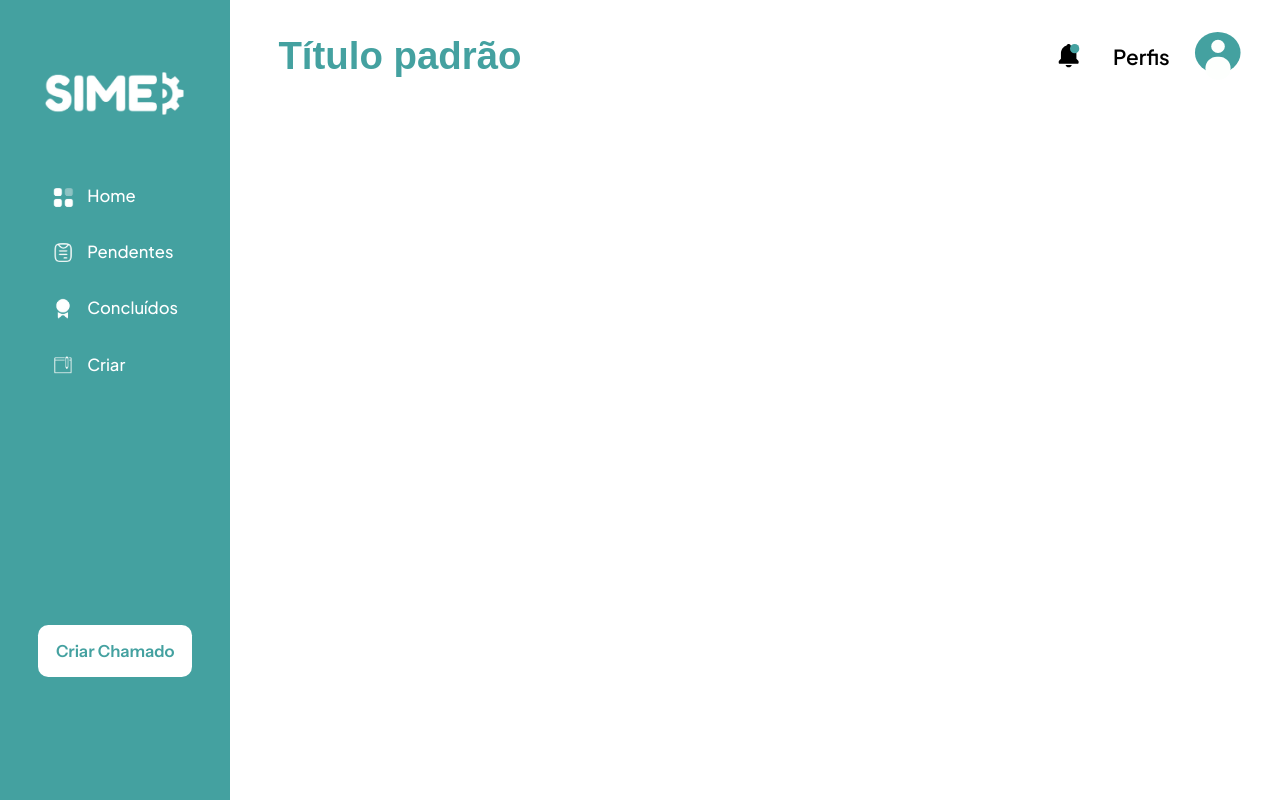
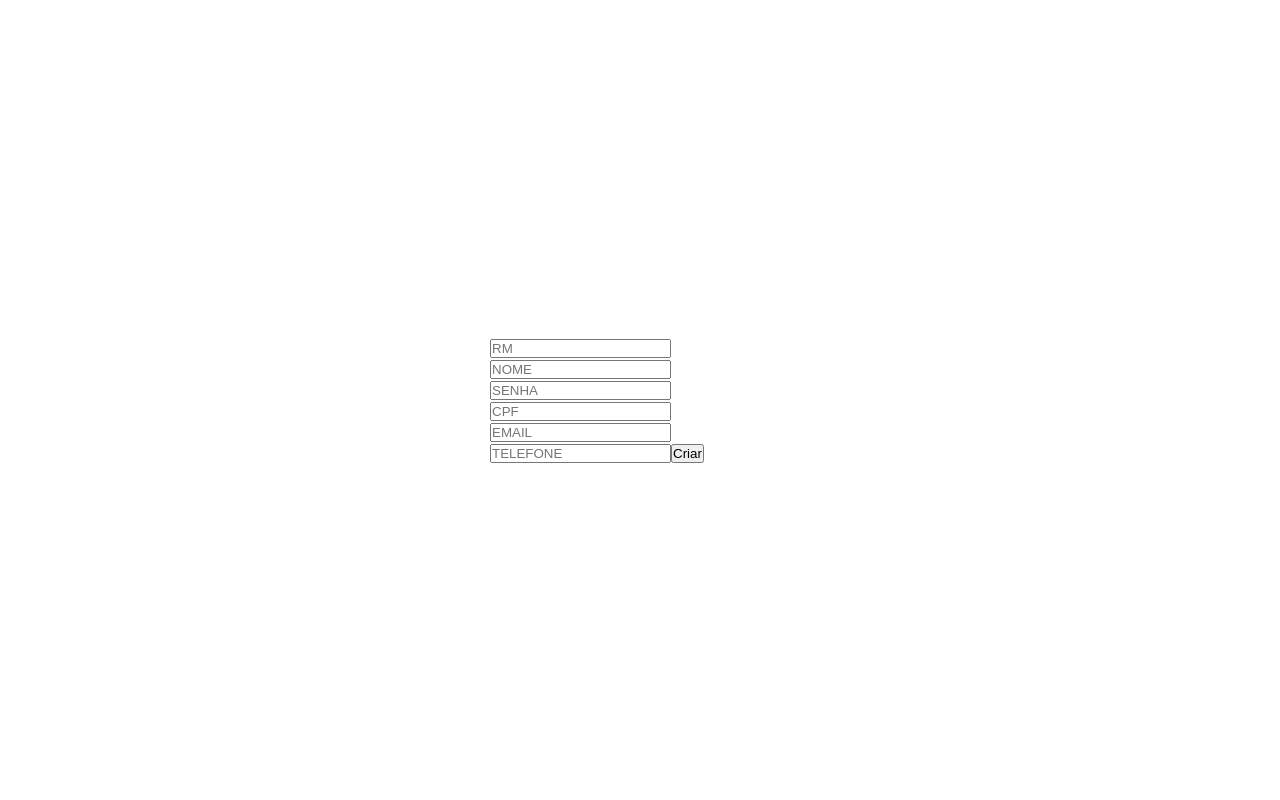
Before and after one commit to etec-SIME/SIME-web-dashboard, an Angular app in the folder SIME-web-dashboard/: page /cadastro-funcionario in a window 1280 px wide. Before the commit this address led to /. Built offline with nearby package versions, Linux system fonts and the light colour scheme; a web font is replaced by a local one.

Commit message:
:sparkles:Feat:Adicionar css simples

```diff
--- a/SIME-web-dashboard/src/app/DTOs/usuarioRequestDTO.ts
+++ b/SIME-web-dashboard/src/app/DTOs/usuarioRequestDTO.ts
@@ -1,10 +1,8 @@
 export interface usuarioRequestDTO{
     rmUsuario: string;
-    idTipoPerfil: number;
     nomeUsuario: string;
     senhaUsuario: string;
     cpfUsuario: string;
     emailUsuario: string;
     telefoneUsuario: string;
-    departamentoIds: number[];
 }
--- a/SIME-web-dashboard/src/app/app.routes.ts
+++ b/SIME-web-dashboard/src/app/app.routes.ts
@@ -15,6 +15,7 @@ import { CriarChamadoComponent } from './pages/criar-chamado/criar-chamado.compo
 import { GestorGeralComponent } from './pages/gestor-geral/gestor-geral.component';
 import { LoginComponent } from './pages/login/login.component';
 import { PaginaDeFundoComponent } from './components/pagina-de-fundo/pagina-de-fundo.component';
+import { CadastroFuncionarioComponent } from './pages/cadastro-funcionario/cadastro-funcionario.component';
 
 export const routes: Routes = [
     { path: '', component: LayoutComponent,
@@ -31,5 +32,6 @@ export const routes: Routes = [
     { path: 'escolas', component: EscolaComponent },
     {path: 'gestor-geral', component: GestorGeralComponent},
     { path: 'pagina-de-fundo', component: PaginaDeFundoComponent },
+    {path: 'cadastro-funcionario', component: CadastroFuncionarioComponent},
     { path: '**', redirectTo: '' }
 ];
--- /dev/null
+++ b/SIME-web-dashboard/src/app/pages/cadastro-funcionario/cadastro-funcionario.component.css
@@ -0,0 +1,23 @@
+body{
+  margin: 0;
+}
+
+.content-box{
+  width: 100vw;
+  height: 100vh;
+  display: flex;
+  flex-direction: row;
+  justify-content: center;
+  align-items: center;
+}
+
+.card-post{
+  display: flex;
+  width: 300px;
+  height: 200px;
+  flex-direction: column;
+  justify-content: center;
+  align-items: center;
+  margin: 10px;
+  border-radius: 5px;
+}
--- /dev/null
+++ b/SIME-web-dashboard/src/app/pages/cadastro-funcionario/cadastro-funcionario.component.html
@@ -0,0 +1,15 @@
+<div class="content-box">
+  <div class="card-post">
+    <form [formGroup]="formCadastrarUsuario">
+        <input placeholder="RM" formControlName="rmUsuario">
+        <input placeholder="NOME" formControlName="nomeUsuario">
+        <input placeholder="SENHA" formControlName="senhaUsuario">
+        <input placeholder="CPF" formControlName="cpfUsuario">
+        <input placeholder="EMAIL" formControlName="emailUsuario">
+        <input placeholder="TELEFONE" formControlName="telefoneUsuario">
+      <label>
+        <button (click)="onCadastrarUsuario()">Criar</button>
+      </label>
+    </form>
+  </div>
+</div>
--- /dev/null
+++ b/SIME-web-dashboard/src/app/pages/cadastro-funcionario/cadastro-funcionario.component.ts
@@ -0,0 +1,58 @@
+import { Component } from '@angular/core';
+import { EscolaService } from '../../services/escola/escola.service';
+import { FormBuilder, FormGroup, ReactiveFormsModule, Validators } from '@angular/forms';
+import { usuarioRequestDTO } from '../../DTOs/usuarioRequestDTO';
+
+@Component({
+  selector: 'app-cadastro-funcionario',
+  imports: [ReactiveFormsModule],
+  templateUrl: './cadastro-funcionario.component.html',
+  styleUrl: './cadastro-funcionario.component.css'
+})
+export class CadastroFuncionarioComponent {
+  formCadastrarUsuario!: FormGroup;
+  constructor(private escolaService: EscolaService, private fb: FormBuilder){
+    this.cadastrarUsuario();
+  }
+
+  cadastrarUsuario(){
+    this.formCadastrarUsuario =  this.fb.group({
+      rmUsuario: ['', Validators.required],
+      nomeUsuario: [''],
+      senhaUsuario: [''],
+      cpfUsuario: [''],
+      emailUsuario: [''],
+      telefoneUsuario: [''],
+      departamentoIds: ['']
+  })
+  }
+
+  onCadastrarUsuario(){
+    const formValue = this.formCadastrarUsuario.value;
+    const departamentos = formValue.departamentoIds;
+    const departamentoIdsArray = String(departamentos)
+.split(',')
+.map((id: string) => Number(id.trim()))
+.filter((id: number) => !isNaN(id));
+    const novoUsuario: usuarioRequestDTO = {
+      rmUsuario: String(formValue.rmUsuario),
+      nomeUsuario: String(formValue.nomeUsuario),
+      senhaUsuario: String(formValue.senhaUsuario),
+      emailUsuario: String(formValue.emailUsuario),
+      cpfUsuario: String(formValue.cpfUsuario),
+      telefoneUsuario: String(formValue.telefoneUsuario),
+    };
+
+    this.escolaService.cadastrarUsuario(novoUsuario).subscribe({
+      next: (resp) => {
+        alert("Usuario criado com sucesso!");
+        this.formCadastrarUsuario.reset();
+      },error: (err) => {
+        alert("Erro ao criar Usuario!!");
+        console.log(err)
+      }
+    })
+  }
+
+
+}
--- a/SIME-web-dashboard/src/app/pages/escola/escola.component.ts
+++ b/SIME-web-dashboard/src/app/pages/escola/escola.component.ts
@@ -401,14 +401,12 @@ export class EscolaComponent implements OnInit{
   .map((id: string) => Number(id.trim()))
   .filter((id: number) => !isNaN(id));
       const novoUsuario: usuarioRequestDTO = {
-        idTipoPerfil: Number(formValue.idTipoPerfil),
         rmUsuario: String(formValue.rmUsuario),
         nomeUsuario: String(formValue.nomeUsuario),
         senhaUsuario: String(formValue.senhaUsuario),
         emailUsuario: String(formValue.emailUsuario),
         cpfUsuario: String(formValue.cpfUsuario),
         telefoneUsuario: String(formValue.telefoneUsuario),
-        departamentoIds: (departamentoIdsArray)
       };
 
       this.escolaService.cadastrarUsuario(novoUsuario).subscribe({
```
Also changed, not shown: 1 other file (tests, documents, lock files or other folders).
